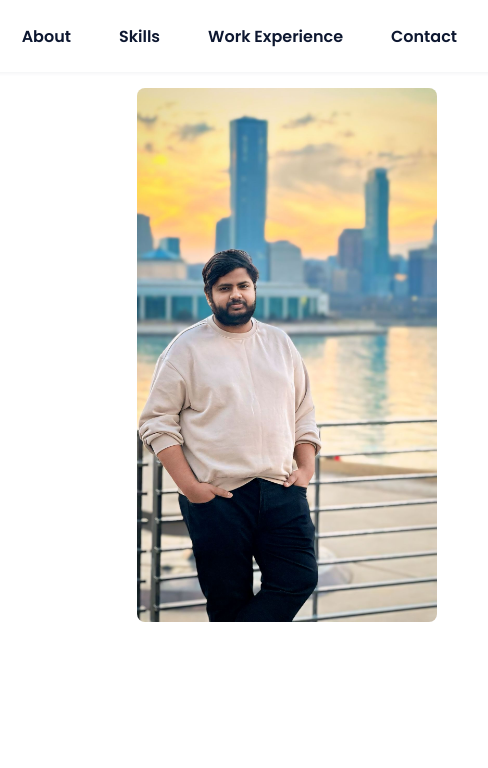
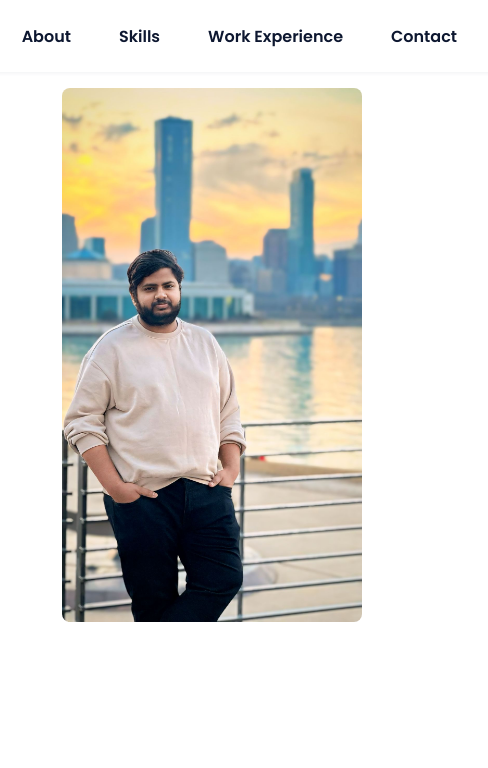
Before and after one commit to Akhilreddy965/portfolio, a plain HTML site: page index.html in a window 1280 px wide. Shown: the top 768 px of the page, 695-1183 px from the left. Drawn offline with nearby package versions, Linux system fonts and the light colour scheme; a script that the page names is missing.

Commit message:
Update styles.css

```diff
--- a/assets/css/styles.css
+++ b/assets/css/styles.css
@@ -251,7 +251,7 @@ img {
   margin-bottom: var(--mb-2);
 }
 .about__img {
-  justify-self: right;
+  justify-self: center;
 }
 .about__img img {
   width: 200px;
```
